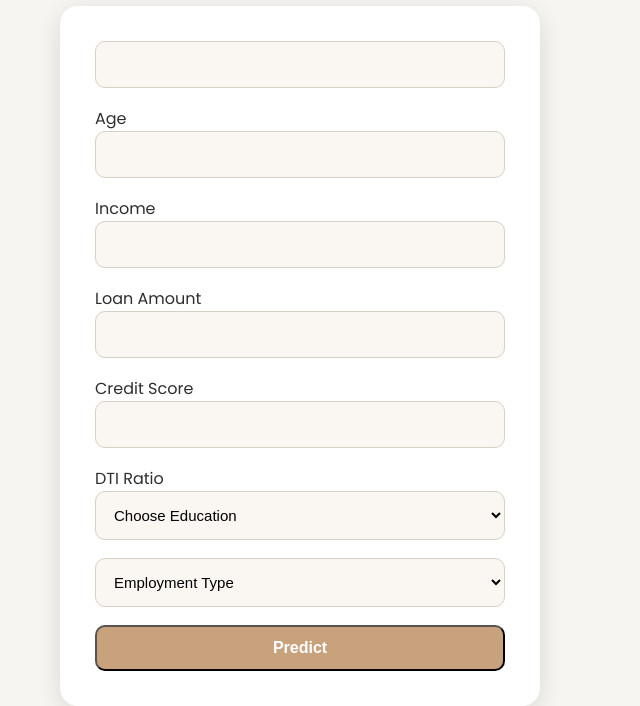
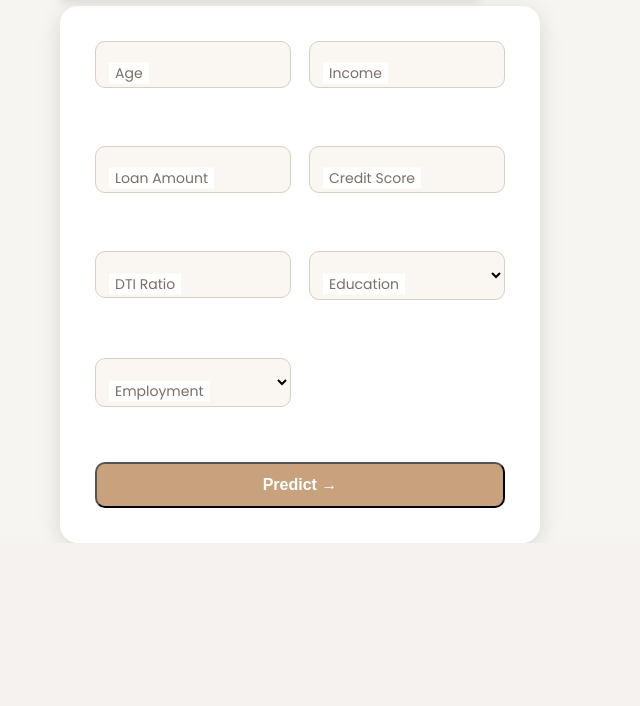
Before and after one commit to vishwasp1005/Loan_def, a Flask app: page /predict in a window 1280 px wide. Shown: the part 537-1243 px from the top of the page, without its empty margins (0-640 px from the left). After the commit the page ends 1080 px from the top, so only its background shows below. Run offline with Flask 3, Linux system fonts and the light colour scheme; the visitor is signed in with stand-in values (Sample User, id 1); parts of the project's set-up code (start-up, migrations or seed data) failed here and were passed over.

Commit message:
Update predict.html

```diff
--- a/templates/predict.html
+++ b/templates/predict.html
@@ -6,33 +6,96 @@
     <link rel="stylesheet" href="{{ url_for('static', filename='css/style.css') }}">
 
     <style>
+        /* ---- FLOATING FORM FIELD ---- */
         .input-group {
             position: relative;
+            margin-bottom: 22px;
         }
+
         .input-group input,
         .input-group select {
             width: 100%;
             padding: 14px;
+            padding-left: 14px;
             border-radius: 10px;
             border: 1px solid #d8cfc5;
             background: #faf7f2;
-            margin-bottom: 18px;
             font-size: 15px;
+            outline: none;
+            transition: 0.3s ease;
         }
-        .predict-illustration img {
-            width: 420px;
-            max-width: 100%;
-            animation: fadeIn 1s ease;
+
+        .input-group label {
+            position: absolute;
+            top: 50%;
+            left: 14px;
+            transform: translateY(-50%);
+            background: white;
+            padding: 0 6px;
+            color: #7a6f69;
+            font-size: 14px;
+            pointer-events: none;
+            transition: 0.3s;
         }
-        .predict-container {
+
+        .input-group input:focus + label,
+        .input-group input:not(:placeholder-shown) + label,
+        .input-group select:focus + label {
+            top: -8px;
+            left: 12px;
+            font-size: 12px;
+            color: #b68258;
+        }
+
+        /* -------------- GRID FORM LAYOUT -------------- */
+        .form-grid {
+            display: grid;
+            grid-template-columns: repeat(2, 1fr);
+            gap: 18px;
+        }
+
+        @media(max-width: 760px){
+            .form-grid {
+                grid-template-columns: 1fr;
+            }
+        }
+
+        /* ---- LOADING OVERLAY ---- */
+        .loader-overlay {
+            display: none;
+            position: fixed;
+            inset: 0;
+            background: rgba(255,255,255,0.8);
+            backdrop-filter: blur(6px);
+            justify-content: center;
             align-items: center;
+            z-index: 9999;
+        }
+
+        .loader {
+            width: 70px;
+            height: 70px;
+            border: 6px solid #d3c4b4;
+            border-top-color: #b68258;
+            border-radius: 50%;
+            animation: spin 0.9s linear infinite;
+        }
+
+        @keyframes spin {
+            to { transform: rotate(360deg); }
         }
     </style>
+
 </head>
 
 <body class="fade-in">
 
     {% include 'navbar.html' %}
+
+    <!-- LOADING ANIMATION -->
+    <div class="loader-overlay" id="loadingScreen">
+        <div class="loader"></div>
+    </div>
 
     <div class="page-container fade-in">
 
@@ -40,67 +103,82 @@
 
         <div class="predict-container">
 
-            <!-- LEFT IMAGE -->
+            <!-- LEFT: Illustration -->
             <div class="predict-illustration fade-in">
-                <img src="https://illustrations.popsy.co/purple/responsive-website.svg" alt="">
+                <img src="https://illustrations.popsy.co/white/data-report.svg"
+                     style="width: 420px; max-width: 100%; filter: drop-shadow(0 3px 5px rgba(0,0,0,0.1));">
             </div>
 
-            <!-- FORM -->
+            <!-- RIGHT: FORM -->
             <div class="form-card fade-in">
 
                 <form action="/predict" method="POST" onsubmit="showLoader()">
 
+                    <div class="form-grid">
+
                         <div class="input-group">
-                        <input type="number" name="age" required>
+                            <input type="number" name="age" required placeholder=" ">
                             <label>Age</label>
                         </div>
 
                         <div class="input-group">
-                        <input type="number" name="income" required>
+                            <input type="number" name="income" required placeholder=" ">
                             <label>Income</label>
                         </div>
 
                         <div class="input-group">
-                        <input type="number" name="loan_amount" required>
+                            <input type="number" name="loan_amount" required placeholder=" ">
                             <label>Loan Amount</label>
                         </div>
 
                         <div class="input-group">
-                        <input type="number" name="credit_score" required>
+                            <input type="number" name="credit_score" required placeholder=" ">
                             <label>Credit Score</label>
                         </div>
 
                         <div class="input-group">
-                        <input type="number" name="dti_ratio" step="0.01" required>
+                            <input type="number" step="0.01" name="dti_ratio" required placeholder=" ">
                             <label>DTI Ratio</label>
                         </div>
 
                         <div class="input-group">
                             <select name="education" required>
-                            <option disabled selected hidden>Choose Education</option>
+                                <option value="" disabled selected hidden></option>
                                 <option>High School</option>
                                 <option>Bachelor</option>
                                 <option>Master</option>
                                 <option>PhD</option>
                             </select>
+                            <label>Education</label>
                         </div>
 
                         <div class="input-group">
                             <select name="employment" required>
-                            <option disabled selected hidden>Employment Type</option>
+                                <option value="" disabled selected hidden></option>
                                 <option>Full-time</option>
                                 <option>Part-time</option>
                                 <option>Self-employed</option>
                                 <option>Unemployed</option>
                             </select>
+                            <label>Employment</label>
                         </div>
 
-                    <button type="submit" class="btn-primary full-btn">Predict</button>
+                    </div> <!-- form-grid -->
+
+                    <button type="submit" class="btn-primary full-btn" style="margin-top: 15px;">
+                        Predict →
+                    </button>
 
                 </form>
-
             </div>
         </div>
     </div>
+
+<script>
+function showLoader() {
+    document.getElementById("loadingScreen").style.display = "flex";
+}
+</script>
+
 </body>
 </html>
```
Lines whose indentation alone changed are shown as unchanged.
